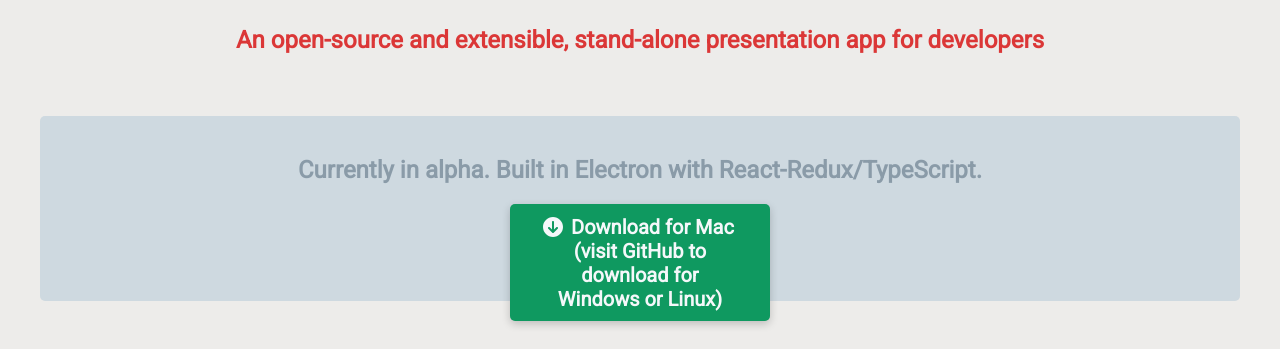
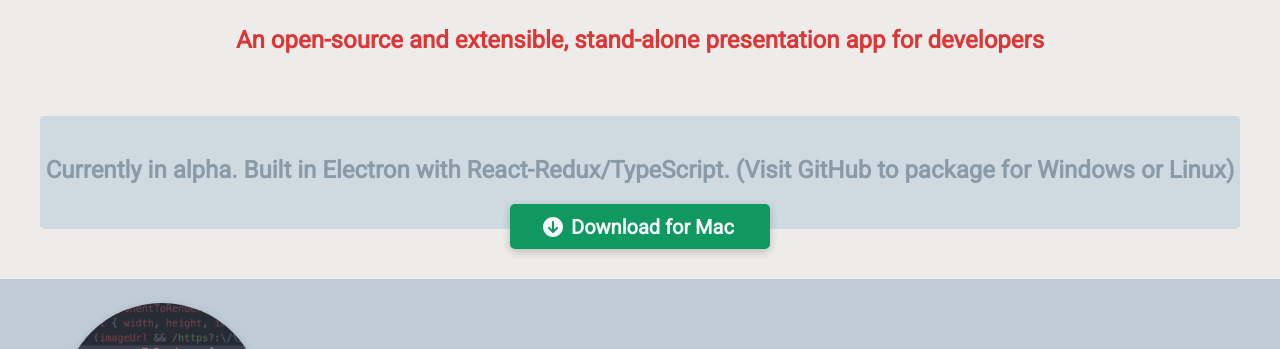
Before and after one commit to Team-CHAD/devdecksio, a website: page public/index.html in a window 1280 px wide. Shown: the part 420-769 px from the top of the page. Drawn offline with nearby package versions, Linux system fonts and the light colour scheme; files that its build step writes are made by us from their sources.

Commit message:
tip for windows linux

```diff
--- a/public/index.html
+++ b/public/index.html
@@ -34,7 +34,7 @@
     </section>
 
     <section id="downloads-container">
-      <h4>Currently in alpha. Built in Electron with React-Redux/TypeScript.</h4>
+      <h4>Currently in alpha. Built in Electron with React-Redux/TypeScript. (Visit GitHub to package for Windows or Linux) </h4>
       <a href="/downloads/mac/DevDecks-0.1.0.dmg" download="DevDecks-0.1.0.dmg"><div class="download-button">
         <svg width="20px" height="20px" version="1.1" xmlns="http://www.w3.org/2000/svg" xmlns:xlink="http://www.w3.org/1999/xlink" x="0px" y="0px"
           viewBox="0 0 20 20" enable-background="new 0 0 20 20" xml:space="preserve">
@@ -43,7 +43,7 @@
               c0-0.55,0.45-1,1-1c0.28,0,0.53,0.11,0.71,0.29L9,12.59V5c0-0.55,0.45-1,1-1s1,0.45,1,1v7.59l2.29-2.29
               C13.47,10.11,13.72,10,14,10c0.55,0,1,0.45,1,1C15,11.28,14.89,11.53,14.71,11.71z"/>
         </svg>
-        Download for Mac (visit GitHub to download for Windows or Linux)
+        Download for Mac
       </div></a>
     </section>
 
```
